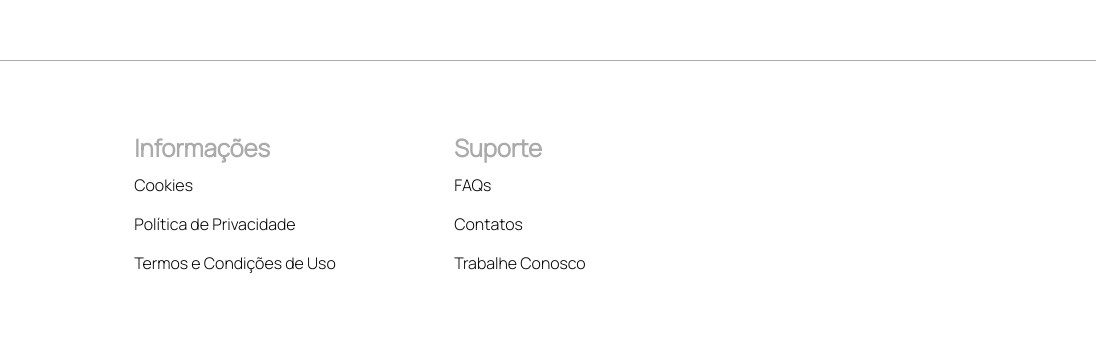
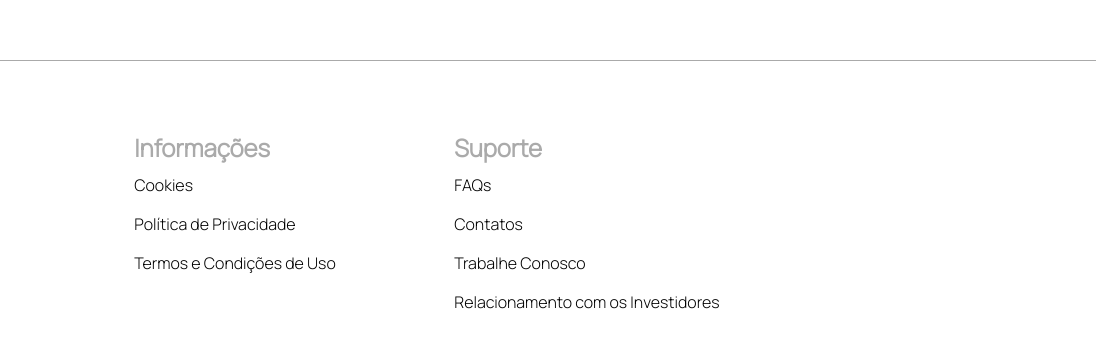
Before and after one commit to eujoaolima/Airlink, a plain HTML site: page index.html in a window 1280 px wide. Shown: the part 2340-2680 px from the top of the page, 0-1096 px from the left. Before the commit the page ends 2650 px from the top, so only its background shows below. Drawn offline with Linux system fonts and the light colour scheme.

Commit message:
Update index.html

```diff
--- a/index.html
+++ b/index.html
@@ -141,6 +141,7 @@
                             <li><a href="#">FAQs</a></li>
                             <li><a href="#">Contatos</a></li>
                             <li><a href="#">Trabalhe Conosco</a></li>
+                            <li><a href="#">Relacionamento com os Investidores</a></li>
                         </ul>
                     </div>
                 </nav>
```
